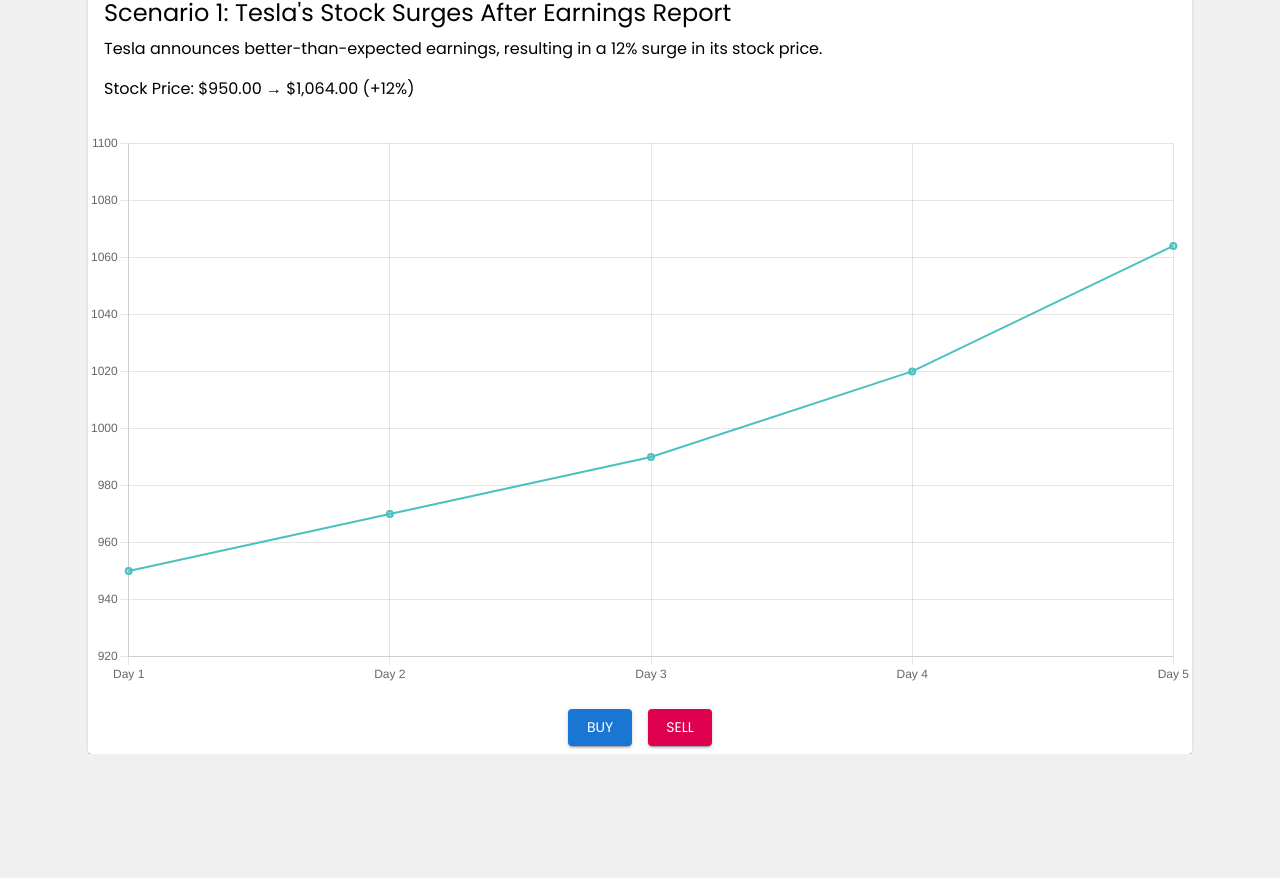
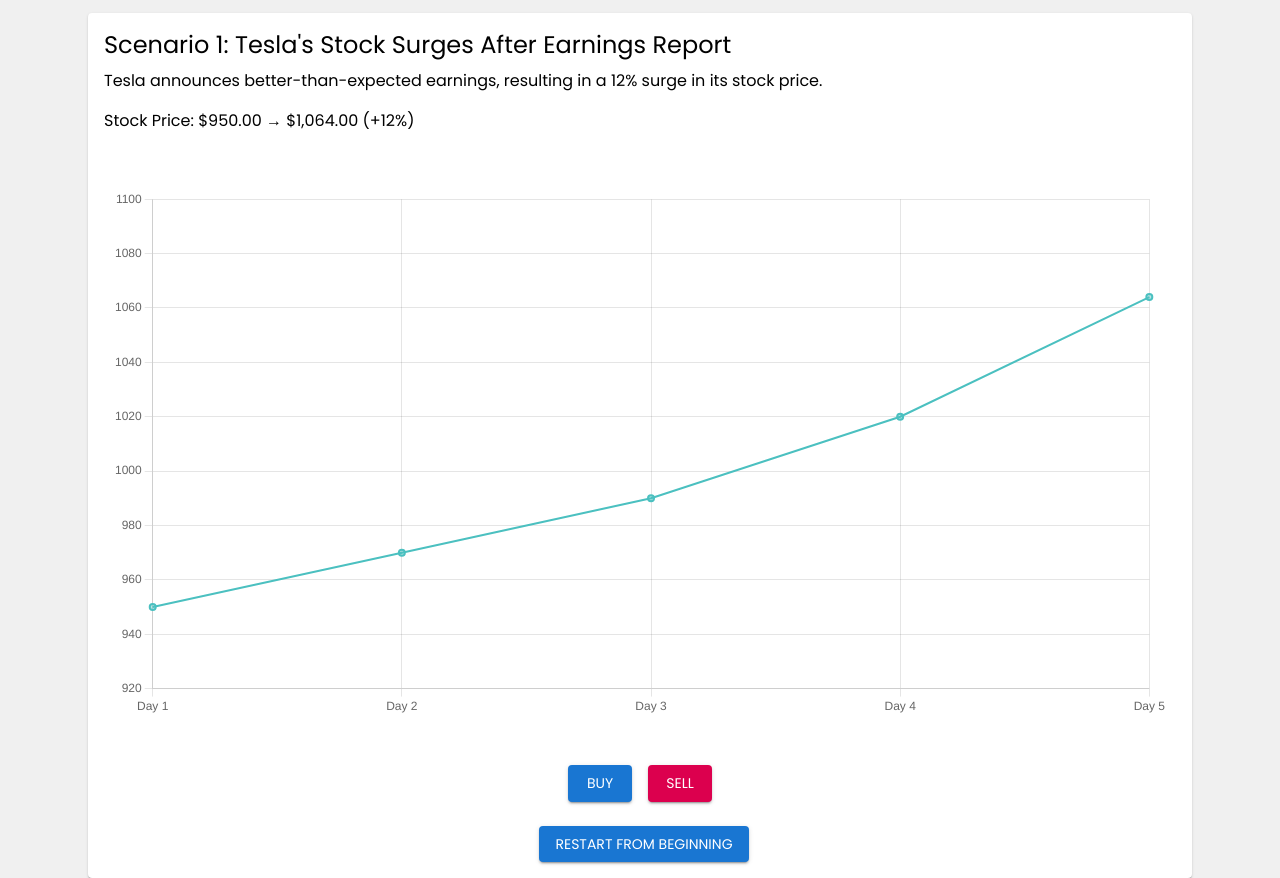
Before and after one commit to ImranZak/InvestAcademy, a React (Vite) app in the folder client/: page /InvestAcademy/real-life-scenario in a window 1280 px wide. Shown: the part 153-1031 px from the top of the page. Before the commit the page ends 907 px from the top, so only its background shows below. Built offline with nearby package versions, Linux system fonts and the light colour scheme.

Commit message:
reallifescenario final final

```diff
--- a/client/src/pages/RealLifeScenario.jsx
+++ b/client/src/pages/RealLifeScenario.jsx
@@ -182,18 +182,38 @@
     }
   };
 
+  const restartQuiz = () => {
+    setCurrentScenario(0);
+    setUserAction(null);
+    setShowResult(false);
+    setScore(0);
+    setShowScore(false);
+  };
+
   const { title, description, correctAction, correctComment, wrongComment, stockData, stockDataLabel, labels, stockPrice, graphType, yMin, yMax } = scenarios[currentScenario];
 
   return (
-    <Container>
-      <Typography variant="h4" gutterBottom>
+    <Container sx={{ paddingTop: 4, maxWidth: '800px', margin: '0 auto' }}> {/* Fixed margin container */}
+      <Typography variant="h4" gutterBottom align="center">
         Real-Life Stock Scenarios
       </Typography>
 
       {showScore ? (
-        <Typography variant="h5">
-          You scored {score} out of {scenarios.length}
+        <Box sx={{ display: 'flex', flexDirection: 'column', justifyContent: 'center', alignItems: 'center', height: '20vh' }}>
+          <Box sx={{ textAlign: 'center', padding: 2, border: '1px solid gray', borderRadius: 3, backgroundColor: '#f5f5f5' }}>
+            <Typography variant="h5" component="div">
+              You scored
             </Typography>
+            <Typography variant="h3" component="div">
+              {score} / {scenarios.length}
+            </Typography>
+          </Box>
+          <Box sx={{ marginTop: 3 }}> {/* Adjusted margin for Retry button */}
+            <Button variant="contained" onClick={restartQuiz}>
+              Retry
+            </Button>
+          </Box>
+        </Box>
       ) : (
         <Card>
           <CardContent>
@@ -202,7 +222,7 @@
             <Typography variant="body1" paragraph>{stockPrice}</Typography>
           </CardContent>
 
-          {/* Replace the static image with the StockChart component */}
+          <Box sx={{ padding: 3 }}>
             <StockChart
               labels={labels}
               data={stockData}
@@ -211,9 +231,11 @@
               graphType={graphType}
               yMin={yMin}
               yMax={yMax}
+              sx={{ marginX: 1 }}
             />
+          </Box>
 
-          <CardActions sx={{ display: 'flex', flexDirection: 'column', alignItems: 'center', gap: 2, marginTop: 2, marginX: 10}}>
+          <CardActions sx={{ display: 'flex', flexDirection: 'column', alignItems: 'center', gap: 2, marginTop: 2, marginX: 10 }}>
             {showResult && (
               <Typography variant="h6" color={userAction === correctAction ? "green" : "red"}>
                 {userAction === correctAction ? "Correct!" : "Wrong Action"}
@@ -226,7 +248,8 @@
               </Typography>
             )}
 
-            <Box sx={{ display: 'flex', gap: 2 }}>
+            {!showResult && (
+              <Box sx={{ display: 'flex', gap: 2, marginBottom: -1 }}>
                 <Button variant="contained" color="primary" onClick={() => handleAction("Buy")}>
                   Buy
                 </Button>
@@ -234,14 +257,21 @@
                   Sell
                 </Button>
               </Box>
+            )}
 
             {showResult && (
-              <Box sx={{ marginTop: 2 }}>
+              <Box sx={{ marginTop: 1, marginBottom: -1 }}>
                 <Button variant="contained" onClick={handleNextScenario}>
                   {currentScenario + 1 < scenarios.length ? 'Next Scenario' : 'View Score'}
                 </Button>
               </Box>
             )}
+
+            <Box sx={{ marginTop: 2, marginBottom: 1 }}>
+              <Button variant="contained" onClick={restartQuiz}>
+                Restart from Beginning
+              </Button>
+            </Box>
           </CardActions>
         </Card>
       )}
```
Lines whose indentation alone changed are shown as unchanged.
